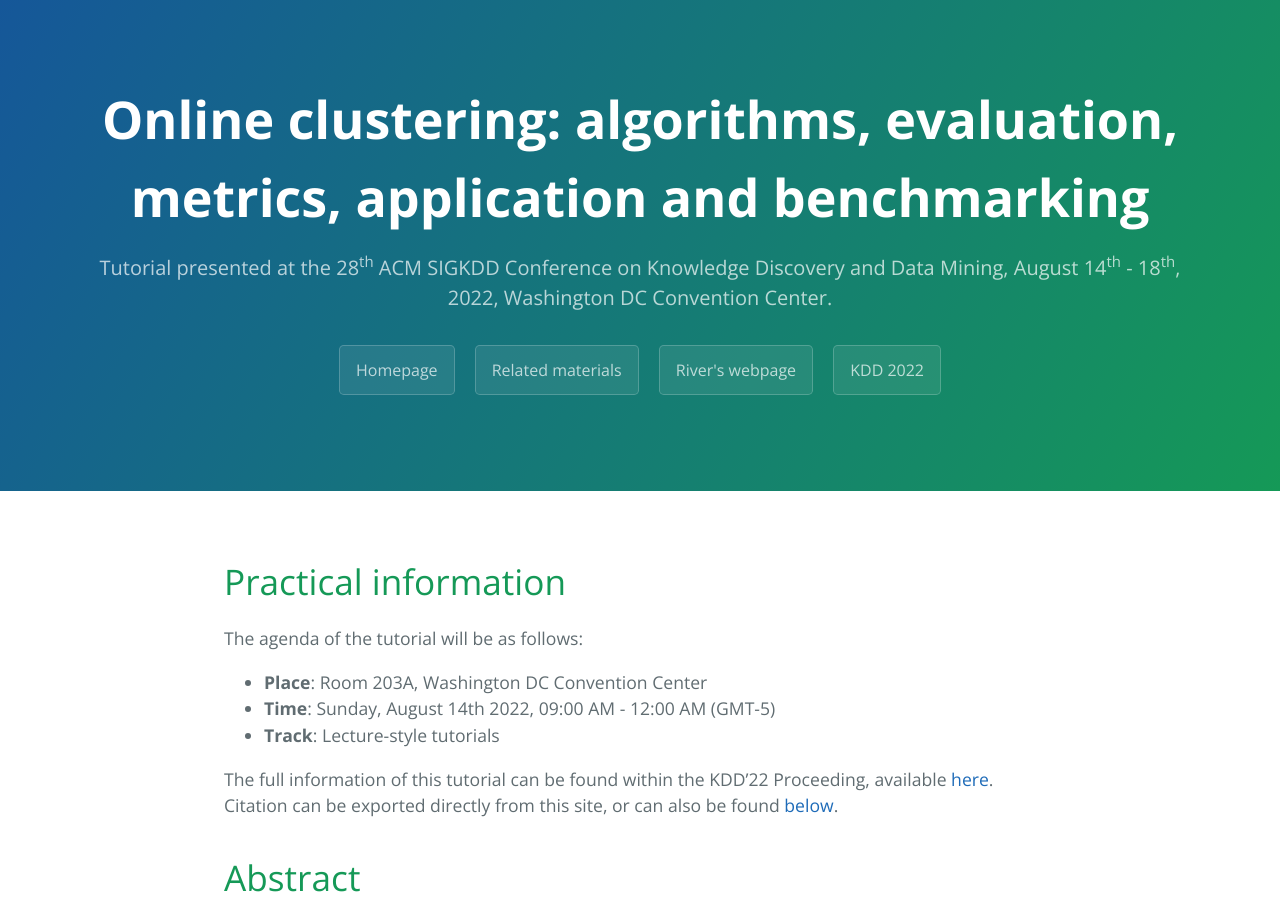
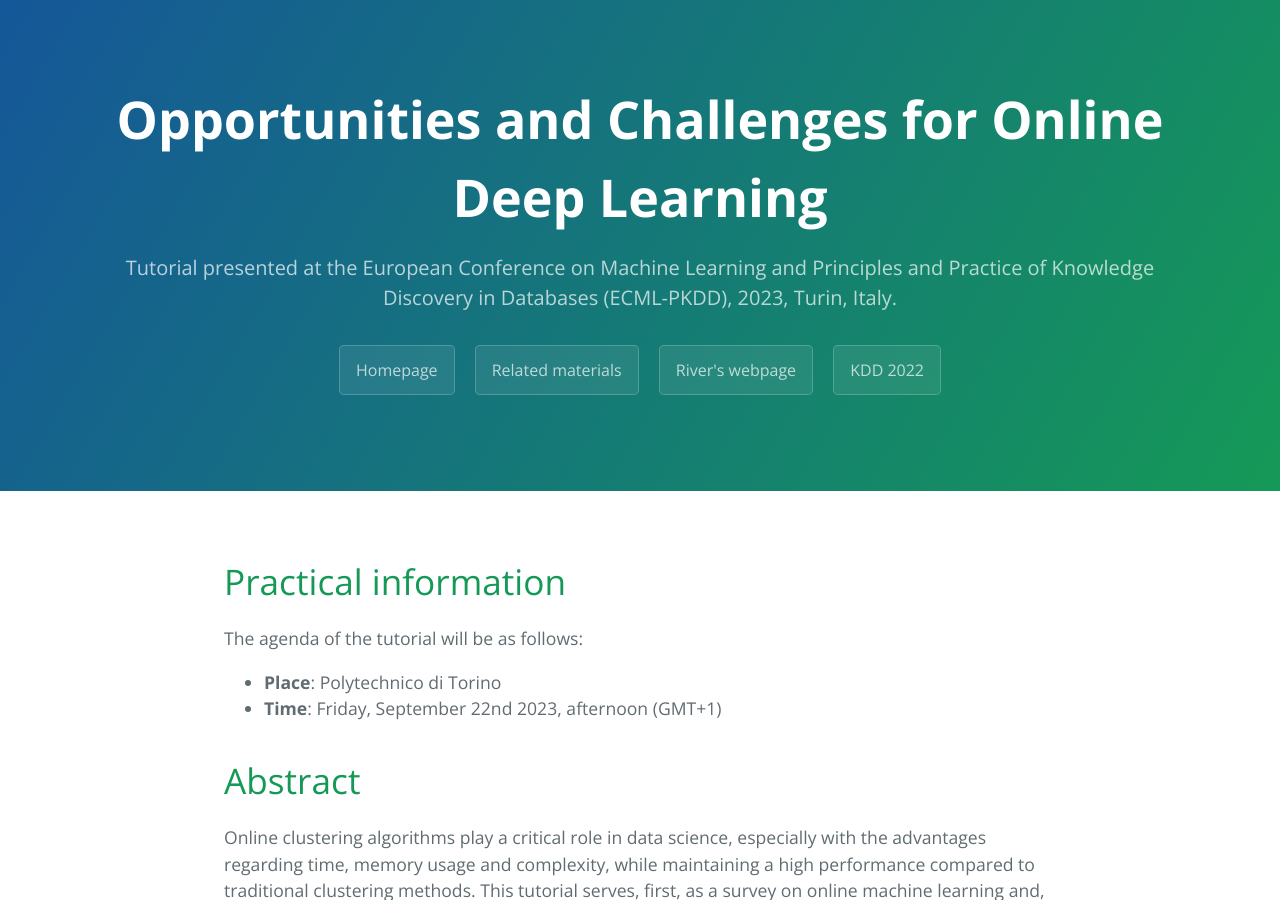
Before and after one commit to hoanganhngo610/deep-river.ecml-pkdd.2023, a Jekyll site: the page built from index.md, in a window 1280 px wide and 900 px high. Built offline with Jekyll 4.4.1, drawn with Linux system fonts in a browser that asks for light colours.

Commit message:
Change basic information regarding the tutorial at ECML PKDD

```diff
--- a/index.md
+++ b/index.md
@@ -1,7 +1,7 @@
 ---
 layout: default
-title: "Online clustering: algorithms, evaluation, metrics, application and benchmarking"
-description: Tutorial presented at the 28<sup>th</sup> ACM SIGKDD Conference on Knowledge Discovery and Data Mining, August 14<sup>th</sup> - 18<sup>th</sup>, 2022, Washington DC Convention Center.
+title: "Opportunities and Challenges for Online Deep Learning"
+description: Tutorial presented at the European Conference on Machine Learning and Principles and Practice of Knowledge Discovery in Databases (ECML-PKDD), 2023, Turin, Italy.
 ---
 
 <style type="text/css">
@@ -17,11 +17,8 @@ description: Tutorial presented at the 28<sup>th</sup> ACM SIGKDD Conference on
 
 The agenda of the tutorial will be as follows:
 
-* **Place**: Room 203A, Washington DC Convention Center
-* **Time**: Sunday, August 14th 2022, 09:00 AM - 12:00 AM (GMT-5)
-* **Track**: Lecture-style tutorials
-
-The full information of this tutorial can be found within the KDD'22 Proceeding, available [here](https://dl.acm.org/doi/10.1145/3534678.3542600). Citation can be exported directly from this site, or can also be found [below](#citation).
+* **Place**: Polytechnico di Torino
+* **Time**: Friday, September 22nd 2023, afternoon (GMT+1)
 
 # Abstract
 
```
